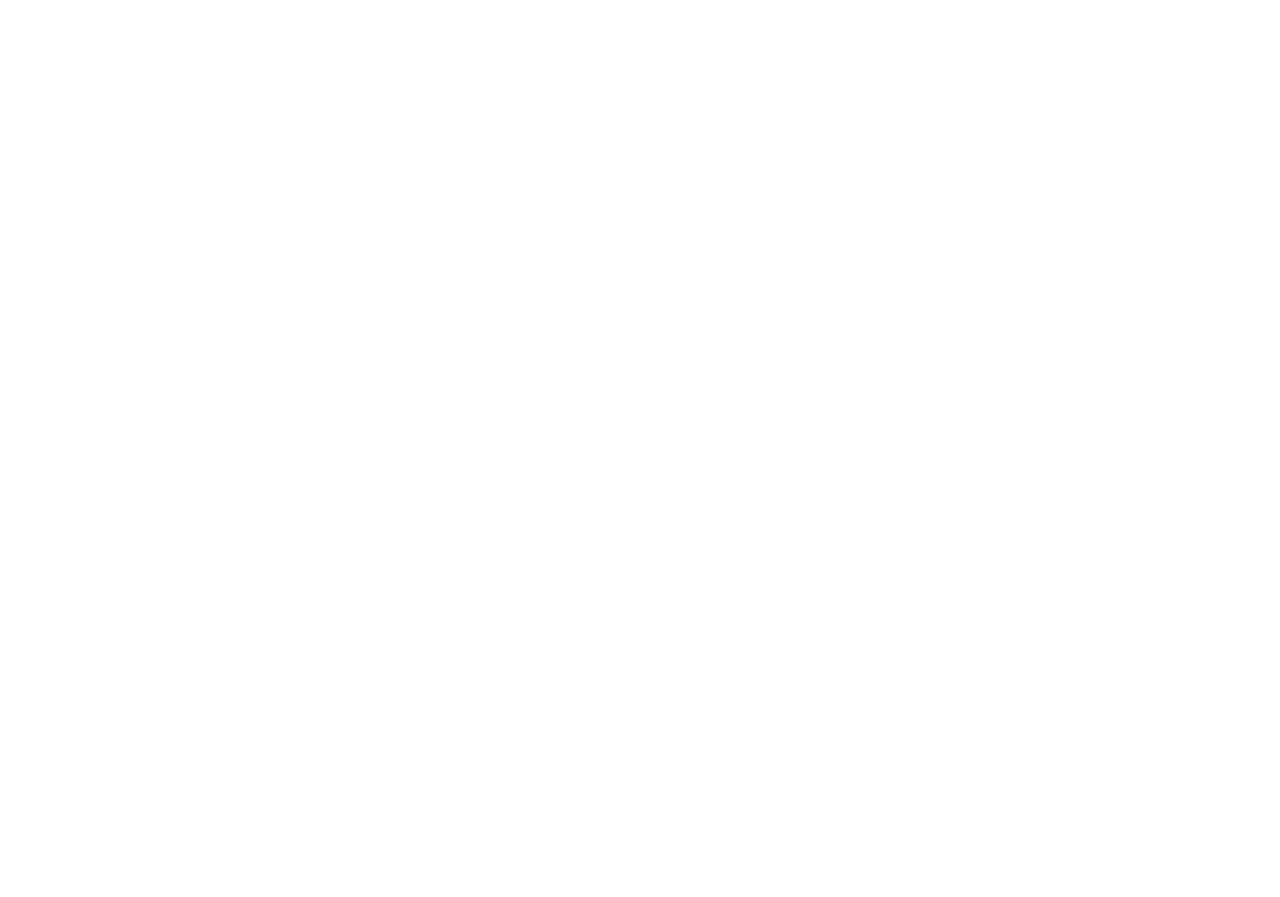
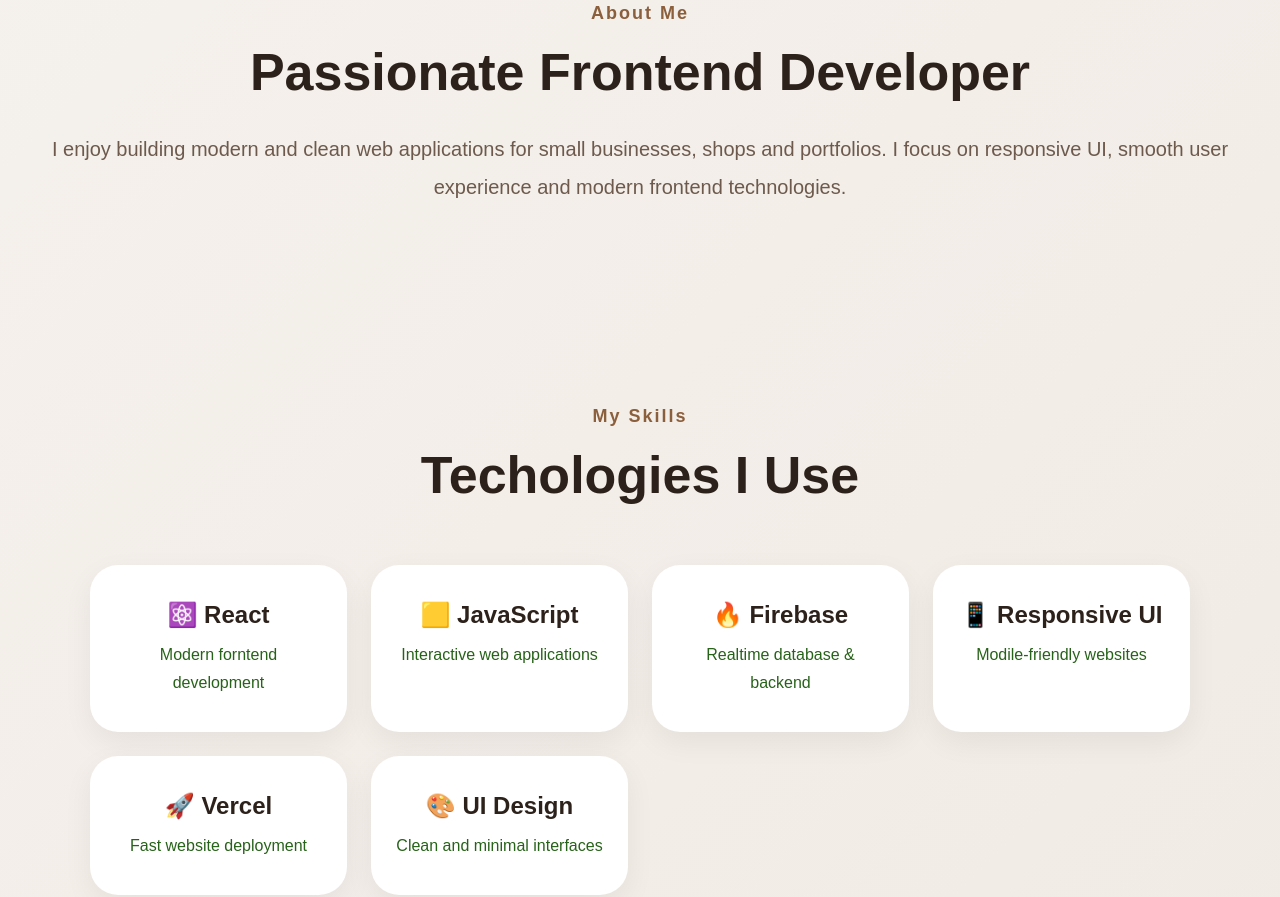
Before and after one commit to Tui-Satit/tui-portfolio, a React (Vite) app: page / in a window 1280 px wide. Shown: the part 1900-2797 px from the top of the page. Before the commit the page ends 1763 px from the top, so only its background shows below. Built offline with nearby package versions, Linux system fonts and the light colour scheme.

Commit message:
Improve with skills section

```diff
--- a/src/App.css
+++ b/src/App.css
@@ -140,6 +140,7 @@ body {
 
 
 .hero {
+  margin-top: 60px;
   text-align: center;
   background: white;
   padding: 80px 40px;
@@ -274,3 +275,79 @@ body {
   border-radius: 12px;
   text-decoration: none;
 }
+
+.about {
+  max-width: 900xp;
+  text-align: center;
+  padding: 40px 24px;
+}
+
+.about-tag {
+  color: #8b5e3c;
+  font-size: 18px;
+  font-weight: bold;
+  margin-bottom: 18px;
+  letter-spacing: 2px;
+}
+
+.about h2 {
+  font-size: 52px;
+  margin-bottom: 28px;
+}
+
+.about-desc {
+  font-size: 20px;
+  line-height: 1.9;
+  color: #6d5a4d;
+}
+
+.skills {
+  padding: 40px 20px;
+  text-align: center;
+}
+
+.skills-tag {
+  color: #8b5e3c;
+  font-size: 18px;
+  font-weight: bold;
+  margin-bottom: 18px;
+  letter-spacing: 2px;
+}
+
+.skills h2 {
+  font-size: 52px;
+  margin-bottom: 20px;
+  color: #2d221b;
+}
+
+.skills-grid {
+  margin-top: 60px;
+  display: grid;
+  grid-template-columns: repeat(auto-fit, minmax(220px, 1fr));
+  gap: 24px;
+  max-width: 1100px;
+  margin-inline: auto;
+}
+
+.skills-card {
+  background: white;
+  padding: 36px 24px;
+  border-radius: 28px;
+  box-shadow: 0 10px 30px rgba(0,0,0,0.06);
+  transition: 0.3s ease;
+}
+
+.skills-card:hover {
+  font-size: 24px;
+  margin-bottom: 12px;
+}
+
+.skills-card h3 {
+  font-size: 24px;
+  margin-bottom: 12px;
+}
+
+.skills-card p {
+  color: #276219;
+  line-height: 1.7;
+}
--- a/src/App.jsx
+++ b/src/App.jsx
@@ -10,6 +10,8 @@ function App() {
           <a href="#home">Home</a>
            <a href="#projects">Projects</a>
             <a href="#contact">Contact</a>
+            <a href="#about">About</a>
+            <a href="#skills">Skills</a>
 
                <a
                href="https://line.me/R/ti/p/@575kncik"
@@ -83,6 +85,64 @@ function App() {
         </div>
       </section>
 
+      <section className="about">
+        <p className="about-tag">
+             About Me
+        </p>
+
+        <h2>
+             Passionate Frontend Developer
+        </h2>
+
+        <p className="about-desc">
+           I enjoy building modern and clean web applications
+           for small businesses, shops and portfolios.
+
+           I focus on responsive UI, smooth user experience
+           and modern frontend technologies.
+        </p>
+
+      </section>
+
+      <section className="skills" id="skills">
+        <p className="skills-tag">My Skills</p>
+
+        <h2>Techologies I Use</h2>
+          <div className="skills-grid">
+
+            <div className="skills-card">
+              <h3>⚛️ React</h3>
+              <p>Modern forntend development</p>
+            </div>
+
+            <div className="skills-card">
+              <h3>🟨 JavaScript</h3>
+              <p>Interactive web applications</p>
+            </div>
+
+            <div className="skills-card">
+              <h3>🔥 Firebase</h3>
+              <p>Realtime database & backend</p>
+            </div>
+
+            <div className="skills-card">
+              <h3>📱 Responsive UI</h3>
+              <p>Modile-friendly websites</p>
+            </div>
+
+            <div className="skills-card">
+              <h3>🚀 Vercel</h3>
+              <p>Fast website deployment</p>
+            </div>
+
+            <div className="skills-card">
+              <h3>🎨 UI Design</h3>
+              <p>Clean and minimal interfaces</p>
+            </div>
+          </div>
+
+      </section>
+
       </main>
 
     </div>
```
